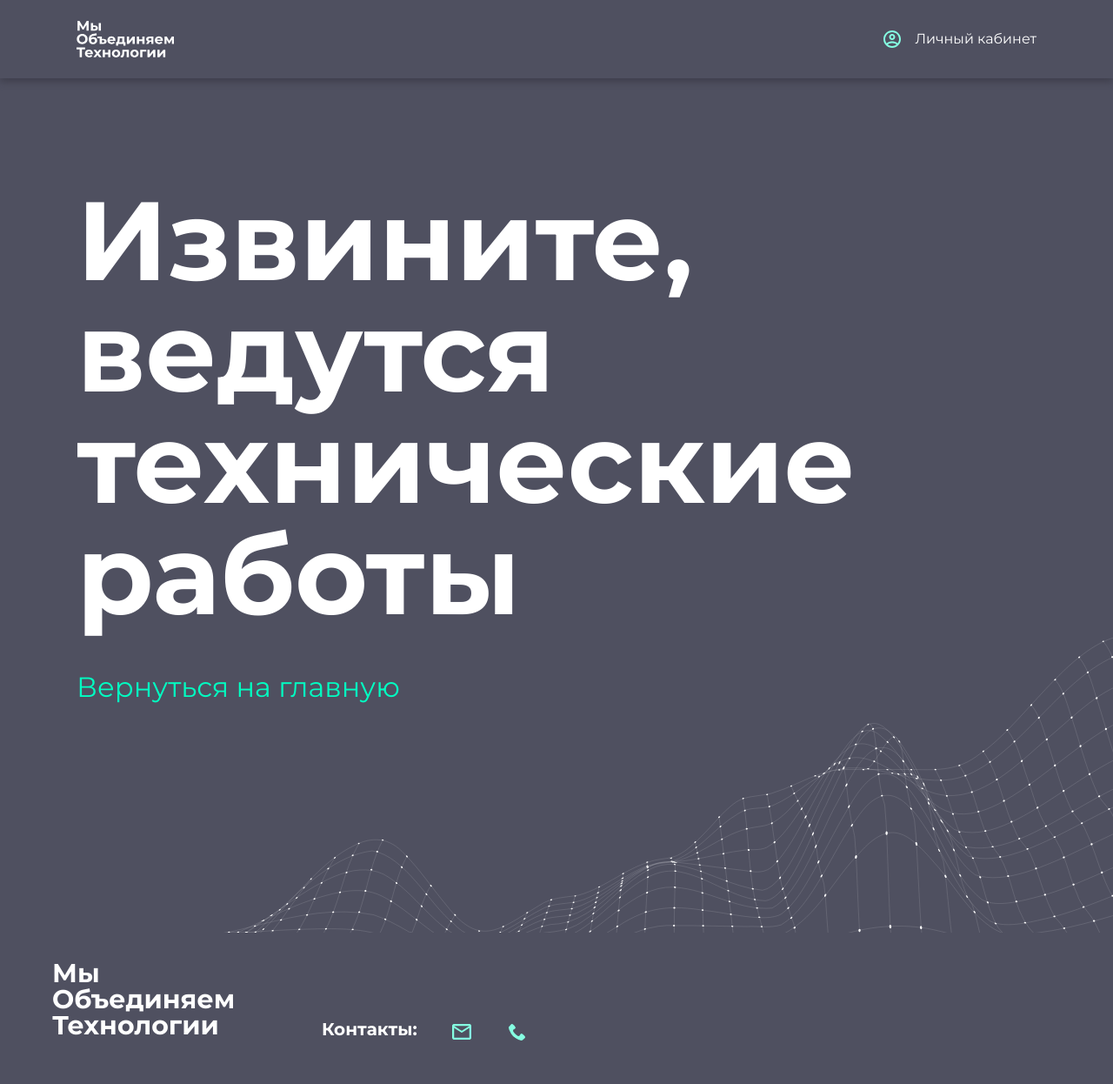
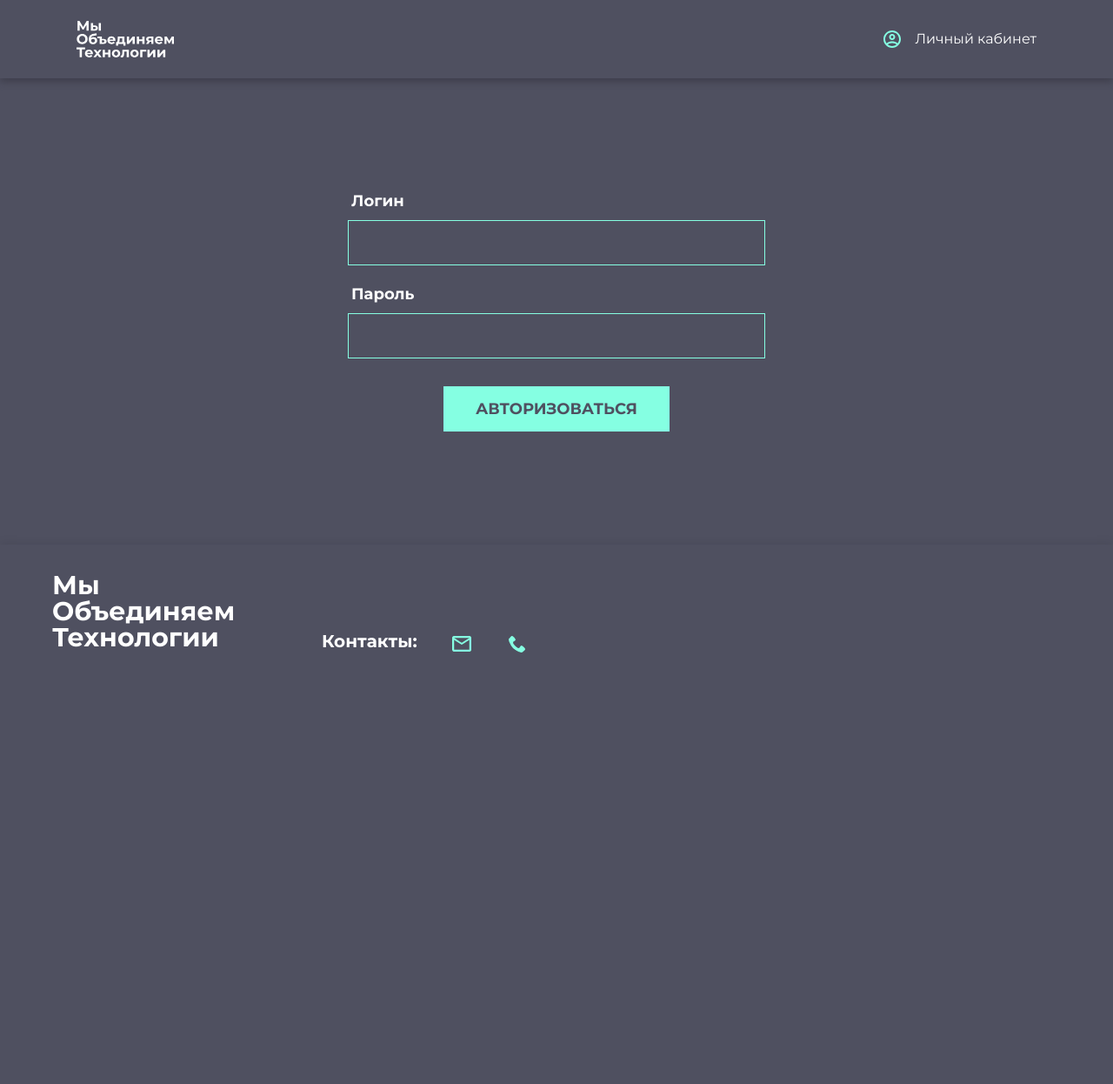
Before and after one commit to GrandAlpha/WAC_landing, a Django app: template templates/landing/account.html in a window 1280 px wide. Shown: the whole page at 87% size. After the commit the page ends 750 px from the top, so only its background shows below. Run offline with Django 4.2, Linux system fonts and the light colour scheme; the template is opened without the code that fills it: values that come from a table or form of the project are taken from there, others are empty; some libraries are stand-ins or nearby versions.

Commit message:
Добавил фейковую страницу логина

```diff
--- a/client/src/main.scss
+++ b/client/src/main.scss
@@ -156,7 +156,7 @@ h1, h2, h3, h4, h5, h6 {
   align-items: center;
   position: relative;
   min-height: 100vh;
-  padding: 212px 88px 260px;
+  padding: 192px 88px 260px;
   background-color: #4F5060;
   overflow: hidden;
 
@@ -1264,9 +1264,6 @@ body.mobile-nav-active #mobile-nav-toggle {
    }
  }
 
-.modal {
-  display: block !important;
-}
 .modal__overlay,
 .modal__container {
   position: absolute;
@@ -1407,3 +1404,96 @@ body.mobile-nav-active #mobile-nav-toggle {
 .container {
   max-width: 1200px !important;
 }
+
+.input {
+  background-color: #4F5060;
+  color: #888888;
+  border-color: #85FFE2;
+  border-radius: unset;
+  height: 52px;
+  padding: 0 24px;
+  margin: 0;
+  border: 1px solid #85FFE2;
+  color: #fff;
+  outline: none !important;
+}
+.button {
+  display: inline-flex;
+  justify-content: center;
+  align-items: center;
+  height: 52px;
+  padding: 0 24px;
+  margin: 0;
+  border: 0;
+  background-color: #85FFE2;
+  font-size: 18px;
+  font-weight: 700;
+  color: #4F5060;
+  line-height: 1;
+  text-transform: uppercase;
+  outline: none !important;
+}
+
+.main {
+  display: flex;
+  flex-direction: column;
+  min-height: 100vh;
+}
+.auth {
+  display: flex;
+  justify-content: center;
+  align-items: center;
+  flex-grow: 1;
+  height: 100%;
+  padding: 136px 0 48px;
+  background-color: #4F5060;
+
+  &__content {
+    width: 100%;
+    max-width: 1200px;
+    padding: 0 16px;
+  }
+  &__form {
+    max-width: 480px;
+    margin: 0 auto;
+  }
+  &__label {
+    padding-left: 4px;
+  }
+  &__input {
+    width: 100%;
+    height: 52px;
+    margin-top: 8px;
+  }
+  &__formFooter {
+    display: flex;
+    justify-content: center;
+    margin-top: 32px;
+  }
+  &__button {
+    position: relative;
+    width: 260px;
+
+    &Loading {
+      position: absolute;
+      left: 0;
+      top: 50%;
+      width: 100%;
+      height: 80%;
+      transform: translateY(-50%);
+    }
+  }
+  &__error {
+    margin-top: 24px;
+    text-align: center;
+
+    &Button {
+      margin: 0;
+      padding: 0;
+      border: 0;
+      background-color: transparent;
+      color: #85FFE2;
+      outline: none !important;
+    }
+  }
+}
--- a/client/webpack.config.js
+++ b/client/webpack.config.js
@@ -51,7 +51,7 @@ const createConfig = (
           ],
         },
         {
-          test: /\.(png|jpe?g|gif|svg|webp|ico)$/i,
+          test: /\.(png|jpe?g|gif|svg|webp|ico|json)$/i,
           type: (isProd ? 'asset' : 'asset/resource'),
           generator: {
             filename: 'images/[hash][ext][query]',
--- a/templates/base.html
+++ b/templates/base.html
@@ -39,7 +39,7 @@
 </head>
 
 <body>
-
+  <div class="main">
     {% block header %}
     <header id="header" class="header">
       <a href="/" class="header__link">
@@ -78,7 +78,7 @@
     </footer><!-- #footer -->
     <a href="#" class="back-to-top"><i class="fa fa-chevron-up"></i></a>
     {% endblock %}
-
+  </div>
 
   <!-- JavaScript Libraries -->
   <script src="{% static 'lib/jquery/jquery.min.js' %}"></script>
@@ -93,6 +93,8 @@
   <!-- Contact Form JavaScript File -->
   <script src="{% static 'contactform/contactform.js' %}"></script>
 
+  <script src="https://unpkg.com/@lottiefiles/lottie-player@latest/dist/lottie-player.js"></script>
+
   <!-- Template Main Javascript File -->
   <script src="{% static 'js/main.bundle.js' %}"></script>
 
@@ -103,6 +105,49 @@ $(document).ready(function(){
 });
 </script>
 {% endif %}
-
+  <div class="modal" data-js="modal">
+    <div class="modal__overlay" data-js="modalClose"></div>
+    <div class="modal__container">
+      <div class="modal__content">
+        <button class="modal__close" data-js="modalClose"></button>
+        <p class="modal__title">
+          Оставьте контакты и мы перезвоним
+        </p>
+        <form class="form modal__form" method="post">
+          {% csrf_token %}
+          <div class="form__field">
+            <label class="form__label">
+              ФИО
+            </label>
+            <!--            <input-->
+            <!--                type="text"-->
+            <!--                name="fio"-->
+            <!--                placeholder="Введите ФИО"-->
+            <!--                class="form__input"-->
+            <!--            />-->
+            {{ form2.fio }}
+          </div>
+          <div class="form__field">
+            <label class="form__label">
+              Телефон
+            </label>
+            <!--            <input-->
+            <!--                type="text"-->
+            <!--                name="phone"-->
+            <!--                placeholder="+ 7 (999) 123 45 67"-->
+            <!--                class="form__input"-->
+            <!--                data-js="phoneMask"-->
+            <!--            />-->
+            {{ form2.phone }}
+          </div>
+          <footer class="modal__formFooter">
+            <button name="contact" type="submit" class="modal__formButton">
+              Получить
+            </button>
+          </footer>
+        </form>
+      </div>
+    </div>
+  </div>
 </body>
 </html>
--- a/templates/landing/account.html
+++ b/templates/landing/account.html
@@ -1,15 +1,23 @@
 {% extends "base.html" %}
 {% block content %}
 {% load static %}
-<section class="intro" id="intro">
-  <div class="intro__content">
-    <h1 class="intro__title">
-      Извините, ведутся технические работы
-    </h1>
-    <p class="intro__description">
-      <a href="{% url 'home-page' %}" class="intro__link">Вернуться на главную</a>
-    </p>
+<main class="auth">
+  <div class="auth__content">
+    <form class="auth__form form" data-js="loginForm">
+      <div class="form__field">
+        <label for="login" class="auth__label form__label">Логин</label>
+        <input id="login" type="text" name="login" class="auth__input input" autofocus />
+      </div>
+      <div class="form__field">
+        <label for="password" class="auth__label form__label">Пароль</label>
+        <input id="password" type="password" type="password" name="password" class="auth__input input" />
+      </div>
+      <div class="auth__formFooter">
+        <button class="button auth__button" data-js="loginFormButton">
+          <span class="auth__buttonText" data-js="loginFormButtonText">Авторизоваться</span>
+        </button>
+      </div>
+    </form>
   </div>
-  <img src="{% static 'img/back_intro.svg' %}" alt="" class="intro__background" data-aos="fade-up" data-aos-delay="400">
-</section>
+</main>
 {% endblock %}
```
Also changed, not shown: client/src/index.js (+45 -3 lines), static/lottie/loading.json (added, +1 -0 lines), templates/landing/home.html (+0 -44 lines), static/css/main.css, static/js/main.bundle.js, 2 other files. Lines whose indentation alone changed are shown as unchanged.
